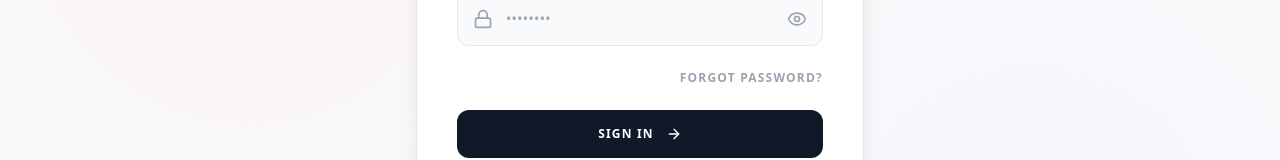
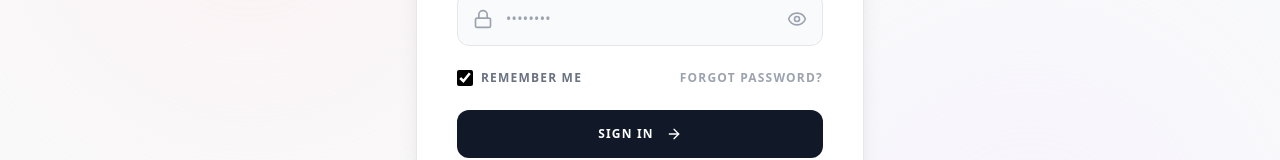
Before and after one commit to ram-49-kaps/beauty-parlour-app, a React (Vite) app in the folder frontend/: page /login in a window 1280 px wide. Shown: the part 347-507 px from the top of the page. Built offline with nearby package versions, Linux system fonts and the light colour scheme; no server answers.

Commit message:
feat: added remember me checkbox to login UI

```diff
--- a/frontend/src/pages/Login.jsx
+++ b/frontend/src/pages/Login.jsx
@@ -118,7 +118,11 @@ const Login = () => {
               </div>
             </div>
 
-            <div className="flex justify-end">
+            <div className="flex justify-between items-center">
+              <label className={`flex items-center gap-2 cursor-pointer ${isDark ? 'text-stone-400 hover:text-white' : 'text-gray-500 hover:text-gray-900'}`}>
+                <input type="checkbox" className="w-4 h-4 rounded border-gray-300 text-gray-900 focus:ring-gray-900 accent-black bg-transparent" defaultChecked />
+                <span className="text-xs font-bold uppercase tracking-widest">Remember Me</span>
+              </label>
               <Link to="/forgot-password" className={`text-xs font-bold uppercase tracking-widest transition-colors ${isDark ? 'text-stone-500 hover:text-white' : 'text-gray-400 hover:text-gray-900'}`}>Forgot Password?</Link>
             </div>
 
```
